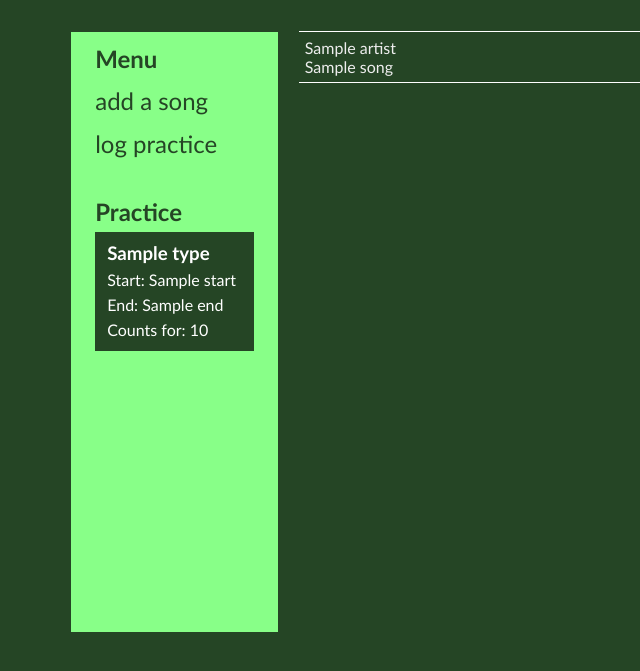
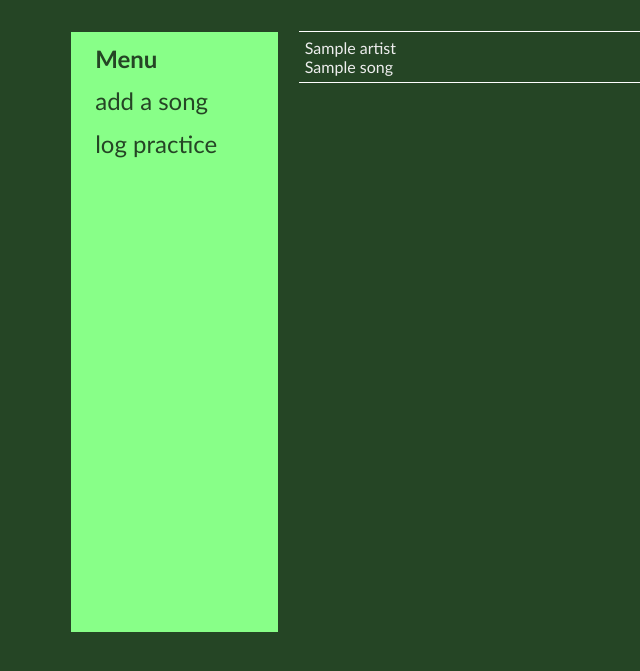
Before and after one commit to pepijnKrijnsen/pepchords, a Flask app: template templates/index.html in a window 1280 px wide. Shown: the part 72-743 px from the top of the page, without its empty margins (0-640 px from the left). Run offline with Flask 2, Linux system fonts and the light colour scheme; the template is opened without the code that fills it: most values are stand-ins (such as "Sample title", 1, 10 or a date in 2020).

Commit message:
Working on new song format

```diff
--- a/app.py
+++ b/app.py
@@ -3,42 +3,27 @@ from flask import (
         )
 
 from model import (
-        buildSonglist, findSong, createNewSong
+        buildSonglist, findSong, createNewSong, parseSong
         )
 
 app = Flask(__name__)
 
 @app.route("/")
 def index():
-    practice_sessions = [
-            {
-                "type": "Repetition",
-                "start": 48000,
-                "end": 48600,
-                "duration": 600
-                },
-            {
-                "type": "Stream",
-                "start": 36000,
-                "end": 43200,
-                "duration": 3600
-                }
-            ]
-    return render_template("index.html",
-            songlist = buildSonglist(),
-            practice_sessions = practice_sessions)
+    return render_template("index.html", songlist = buildSonglist())
 
 @app.route("/play/<uid>")
 def getSong(uid):
     song_object = findSong(uid)
-    if song_object[:5] == "songs":
-        createNewSong(song_object)
-        return redirect(url_for("index"))
-    else:
+    if song_object:
         # read the song file and create a dictionary
         song = parseSong(song_object)
         song["url"] = uid
         return render_template("song.html", song = song)
+    else:
+        # create a new song file
+        createNewSong(uid)
+        return redirect(url_for("index"))
 
 @app.route("/edit/<uid>")
 def edit(uid):
@@ -66,15 +51,6 @@ def savePracticeLog():
     # persistence!
     return redirect(url_for("index"))
 
-def parseSong(songObject):
-    items = songObject.split("\n\n")
-    song = dict()
-    keys = ["title", "artist", "metadata"]
-    for k in keys:
-        song[k] = items.pop(0)
-    song["metadata"] = song["metadata"].split("\n")
-    song["chords_lyrics"] = [ x.split("\n") for x in items ]
-    return song
 
 def newSongToCsv():
     pass
--- a/templates/index.html
+++ b/templates/index.html
@@ -16,24 +16,12 @@
             </ul>
         </div>
 
-        <div id="practice-log">
-            <h2>Practice</h2>
-            {% for session in practice_sessions %}
-            <div class="sesh">
-                <h3>{{ session["type"] }}</h3>
-                <p>Start: {{ session["start"] }}</p>
-                <p>End: {{ session["end"] }}</p>
-                <p>Counts for: {{ session["duration"] }}</p>
-            </div>
-            {% endfor %}
-        </div>
-
     </div>
 
     <div id="songlist">
         <ul>
         {% for song in songlist %}
-        <a href="{{ url_for("getSong", uid = song["url"]) }}">
+        <a href="{{ url_for("getSong", uid = song["uid"]) }}">
             <li>
                 {{ song["artist"] }}<br />{{ song["title"] }}
             </li>
```
Also changed, not shown: model.py (+23 -14 lines).
